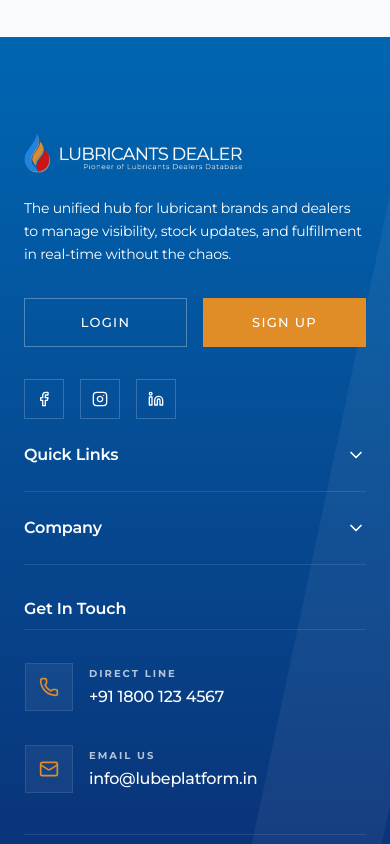
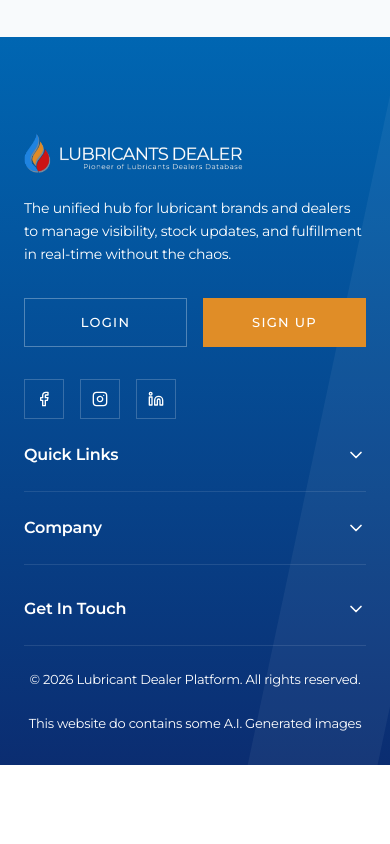
Before and after one commit to aquarioustechnology-alt/Lubricant-Dealer-Platform, a Next.js app: page / in a window 390 px wide. Shown: the part 11156-12000 px from the top of the page. After the commit the page ends 11921 px from the top, so only its background shows below. Built offline with nearby package versions, Linux system fonts and the light colour scheme.

Commit message:
Reduce excess gap between Contact Info accordion and bottom bar divider on tablet/mobile views

```diff
--- a/src/components/common/Footer.tsx
+++ b/src/components/common/Footer.tsx
@@ -44,7 +44,7 @@ export default function Footer() {
             <div className="absolute top-0 right-0 w-1/3 h-full bg-white/5 -skew-x-12 translate-x-1/2 pointer-events-none" />
 
             <div className="max-w-7.5xl [@media(min-width:1600px)]:max-w-8xl mx-auto px-6 md:px-12 lg:px-16 relative z-10">
-                <div className="grid grid-cols-1 md:grid-cols-4 lg:grid-cols-12 gap-6 md:gap-8 lg:gap-10 mb-8 md:mb-12 lg:mb-16">
+                <div className="grid grid-cols-1 md:grid-cols-4 lg:grid-cols-12 gap-6 md:gap-8 lg:gap-10 mb-4 lg:mb-16">
 
                     {/* Brand Info */}
                     <div className="md:col-span-4 lg:col-span-4 space-y-6 lg:space-y-8">
@@ -81,7 +81,7 @@ export default function Footer() {
 
                     {/* Navigation Links - Accordion on Mobile/Tablet */}
                     {footerLinks.map((group, i) => (
-                        <div key={i} className="md:col-span-2 lg:col-span-2 border-b border-white/10 lg:border-none pb-4 lg:pb-0">
+                        <div key={i} className="md:col-span-4 lg:col-span-2 border-b border-white/10 lg:border-none pb-4 lg:pb-0">
                             <button
                                 onClick={() => toggleMenu(group.title)}
                                 className="w-full flex justify-between items-center lg:cursor-default lg:pointer-events-none pb-2 lg:pb-0"
@@ -120,10 +120,25 @@ export default function Footer() {
 
                     {/* Contact Info */}
                     <div className="md:col-span-4 lg:col-span-4 mt-2 lg:mt-0">
-                        <h4 className="text-[16px] font-semibold mb-4 lg:mb-8 text-white pb-2 lg:pb-0 border-b border-white/10 lg:border-none relative inline-block w-full lg:w-auto justify-between flex lg:block items-center">
+                        <button
+                            onClick={() => toggleMenu("Contact")}
+                            className="w-full flex justify-between items-center lg:cursor-default lg:pointer-events-none pb-2 lg:pb-0"
+                        >
+                            <h4 className="text-[16px] font-semibold mb-0 lg:mb-8 text-white relative inline-block">
                                 Get In Touch
                                 <span className="hidden lg:block absolute -bottom-2 left-0 w-8 h-[2px] bg-white opacity-40" />
                             </h4>
+                            <ChevronDown
+                                className={cn(
+                                    "w-5 h-5 text-white lg:hidden transition-transform duration-300",
+                                    openMenu === "Contact" ? "rotate-180" : ""
+                                )}
+                            />
+                        </button>
+                        <div className={cn(
+                            "lg:block overflow-hidden transition-all duration-300",
+                            openMenu === "Contact" ? "max-h-[500px] opacity-100 mt-4" : "max-h-0 opacity-0 lg:max-h-[500px] lg:opacity-100 lg:mt-0"
+                        )}>
                             <div className="space-y-4 pt-2 lg:pt-0">
                                 <div className="flex gap-4 group cursor-pointer border border-transparent hover:border-white/10 p-2 -ml-2 transition-all">
                                     <div className="w-12 h-12 bg-white/5 border border-white/10 flex items-center justify-center rounded-none group-hover:bg-white/10 group-hover:border-white/20 transition-all duration-300 shrink-0">
@@ -146,9 +161,10 @@ export default function Footer() {
                             </div>
                         </div>
                     </div>
+                </div>
 
                 {/* Bottom Bar */}
-                <div className="pt-8 border-t border-white/10 flex flex-col items-center justify-between gap-6 md:flex-row">
+                <div className="pt-6 lg:pt-8 border-t border-white/10 flex flex-col items-center justify-between gap-6 md:flex-row">
                     <p className="text-white text-[13px] font-normal text-center md:text-left">
                         © {new Date().getFullYear()} Lubricant Dealer Platform. All rights reserved.
                     </p>
```
Lines whose indentation alone changed are shown as unchanged.
